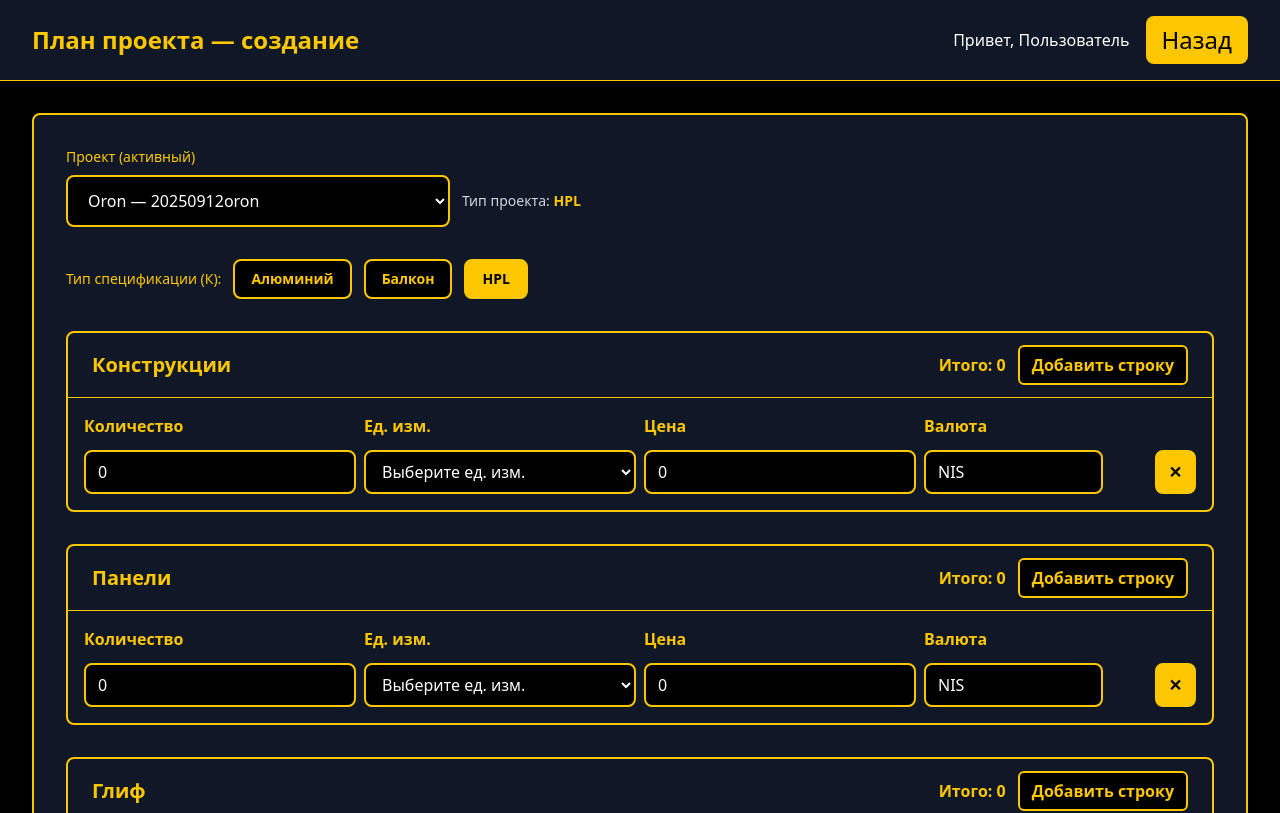
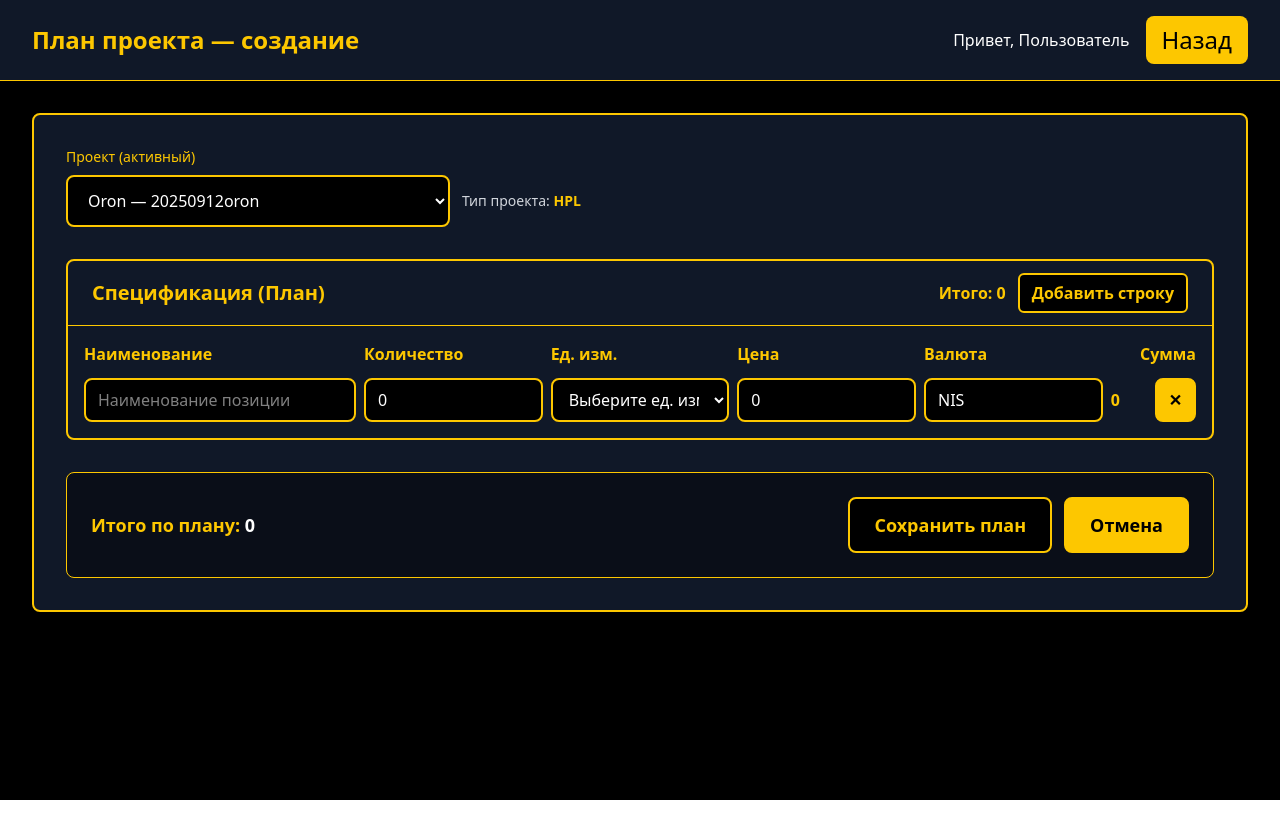
Before and after one commit to AlexGebrah/kablanut, a React (Vite) app: page /dashboard/project/plan in a window 1280 px wide. Shown: the top 813 px of the page. Built offline with nearby package versions, Linux system fonts and the light colour scheme.

Commit message:
without projectKind type

```diff
--- a/src/components/dashboards/project/ProjectFactCreate.tsx
+++ b/src/components/dashboards/project/ProjectFactCreate.tsx
@@ -3,7 +3,7 @@ import { useNavigate } from 'react-router-dom'
 import { useSelector } from 'react-redux'
 import type { RootState } from '../../../redux/types.ts'
 import type { ProjectKind, ProjectType, SpecificationFor } from '../../typesComponents/ProjectType'
-import type { SpecificationItem } from '../../typesComponents/SpecificationItemType.ts'
+import type { SpecificationItem } from '../../typesComponents/SpecificationType.ts'
 import {
     PROJECT_KIND_ALUMINIUM,
     PROJECT_KIND_BALCON,
--- a/src/components/dashboards/project/ProjectPlanCreate.tsx
+++ b/src/components/dashboards/project/ProjectPlanCreate.tsx
@@ -2,64 +2,33 @@ import { useMemo, useState } from 'react'
 import { useNavigate } from 'react-router-dom'
 import { useSelector } from 'react-redux'
 import type { RootState } from '../../../redux/types.ts'
-import type { ProjectKind, ProjectType, SpecificationFor } from '../../typesComponents/ProjectType'
-import type { SpecificationItem } from '../../typesComponents/SpecificationItemType.ts'
-import {
-    PROJECT_KIND_ALUMINIUM,
-    PROJECT_KIND_BALCON,
-    PROJECT_KIND_HPL,
-} from '../../../constants/TypeConstants.ts'
+import type { ProjectType } from '../../typesComponents/ProjectType'
+import type { SpecificationItem } from '../../typesComponents/SpecificationType'
 
+// Локальный тип строки спецификации с наименованием
+type SpecRow = SpecificationItem
 
-type SpecPlanFor<K extends ProjectKind> = SpecificationFor<K>
-
-const newItem = (): SpecificationItem => ({
+const newRow = (): SpecRow => ({
+    name: '',
     quantity: 0,
     unit: '',
     price: 0,
     currency: 'NIS',
 })
 
-function createEmptyPlan<K extends ProjectKind>(kind: K): SpecPlanFor<K> {
-    if (kind === PROJECT_KIND_HPL) {
-        return {
-            structures: [newItem()],
-            panels: [newItem()],
-            glif: [newItem()],
-        } as SpecPlanFor<K>
-    }
-    if (kind === PROJECT_KIND_ALUMINIUM) {
-        return {
-            panels: [newItem()],
-            glif: [newItem()],
-        } as SpecPlanFor<K>
-    }
-
-    return {
-        pillars: [newItem()],
-        aluminium: [newItem()],
-        ushka: [newItem()],
-        glass: [newItem()],
-    } as SpecPlanFor<K>
-}
-
 export const ProjectPlanCreate = () => {
     const navigate = useNavigate()
     const { user } = useSelector((state: RootState) => state.auth)
 
-    // Список активных проектов пользователя (эмуляция, замените на реальные данные/Redux)
-    //TODO загрузка активных проектов с сервера
-    const activeProjects = useMemo<ProjectType<ProjectKind>[]>(() => {
-        return [
-            {
+    // В демо — список активных проектов (можете заменить на реальные данные)
+    const activeProjects = useMemo<ProjectType[]>(() => {
+        const base: Omit<ProjectType, 'specificationPlan' | 'specificationFact'> = {
             id: '20250912oron',
             projectName: 'Oron',
-                projectKind: PROJECT_KIND_HPL,
+            projectKind: "HPL",
             projectDateStart: '2025-08-12',
             projectDateFinish: '2026-02-21',
-                specificationPlan: createEmptyPlan(PROJECT_KIND_HPL),
-                specificationFact: createEmptyPlan(PROJECT_KIND_HPL),
-                projectAddress: { city: 'Bat Yam', street: 'Balfur', house: "33", zip: "123456", room: "12" },
+            projectAddress: { city: 'Bat Yam', street: 'Balfur', house: '33', zip: '123456', room: '12' },
             projectStatus: 'active',
             customer: 'Rav Barieh',
             manufacturer: 'Alucal',
@@ -67,158 +36,86 @@ export const ProjectPlanCreate = () => {
             designer: 'MTM',
             executor: ['Oleg'],
             admin: 'Michael',
-            } as ProjectType<typeof PROJECT_KIND_HPL>,
+        }
+        return [
             {
+                ...base,
+                specificationPlan: [],
+                specificationFact: [],
+            },
+            {
+                ...base,
                 id: '20251001alpha',
                 projectName: 'Alpha',
-                projectKind: PROJECT_KIND_ALUMINIUM,
-                projectDateStart: '2025-10-01',
-                projectDateFinish: '2026-05-01',
-                specificationPlan: createEmptyPlan(PROJECT_KIND_ALUMINIUM),
-                specificationFact: createEmptyPlan(PROJECT_KIND_ALUMINIUM),
-                projectAddress: { city: 'Tel-Aviv', street: 'Herzl', house: "10", zip: "123123", room: "1" },
-                projectStatus: 'active',
-                customer: 'ACME',
-                manufacturer: 'MetalWorks',
-                kablan: ['Cohen'],
-                designer: 'DesignCo',
-                executor: ['Anna'],
-                admin: 'Michael',
-            } as ProjectType<typeof PROJECT_KIND_ALUMINIUM>,
+                projectKind: "ALUMINIUM",
+                specificationPlan: [],
+                specificationFact: [],
+            },
             {
+                ...base,
                 id: '20251120balc',
                 projectName: 'SeaView',
-                projectKind: PROJECT_KIND_BALCON,
-                projectDateStart: '2025-11-20',
-                projectDateFinish: '2026-07-15',
-                specificationPlan: createEmptyPlan(PROJECT_KIND_BALCON),
-                specificationFact: createEmptyPlan(PROJECT_KIND_BALCON),
-                projectAddress: { city: 'Haifa', street: 'Dizingoff', house: "7", zip: "111111", room: "3" },
-                projectStatus: 'active',
-                customer: 'Sea Corp',
-                manufacturer: 'GlassTech',
-                kablan: ['Levi'],
-                designer: 'SkyLine',
-                executor: ['Oleg', 'Anna'],
-                admin: 'Michael',
-            } as ProjectType<typeof PROJECT_KIND_BALCON>,
+                projectKind: "BALCON",
+                specificationPlan: [],
+                specificationFact: [],
+            },
         ].filter(p => p.projectStatus === 'active')
     }, [])
 
-    // Выбор проекта и типа (К)
+    // Текущее выбранное состояние
     const [selectedProjectId, setSelectedProjectId] = useState<string>(activeProjects[0]?.id ?? '')
     const selectedProject = useMemo(
         () => activeProjects.find(p => p.id === selectedProjectId),
         [activeProjects, selectedProjectId]
     )
-    const [kind, setKind] = useState<ProjectKind>(selectedProject?.projectKind ?? PROJECT_KIND_HPL)
-    const [plan, setPlan] = useState<SpecPlanFor<ProjectKind>>(() => createEmptyPlan(kind))
 
-    // При смене проекта — обновляем тип и очищаем план под него
+    // Редактируем ПЛАН как простой список позиций с наименованием
+    const [planRows, setPlanRows] = useState<SpecRow[]>([newRow()])
+
     const handleProjectChange = (projectId: string) => {
         setSelectedProjectId(projectId)
-        const proj = activeProjects.find(p => p.id === projectId)
-        const nextKind: ProjectKind = proj?.projectKind ?? PROJECT_KIND_HPL
-        setKind(nextKind)
-        setPlan(createEmptyPlan(nextKind))
+        // По требованию — не подгружаем автоматически, начинаем с пустого плана
+        setPlanRows([newRow()])
     }
 
-    // При смене типа — чистим план
-    const handleKindChange = (nextKind: ProjectKind) => {
-        setKind(nextKind)
-        setPlan(createEmptyPlan(nextKind))
+    const addRow = () => setPlanRows(prev => [...prev, newRow()])
+
+    const removeRow = (idx: number) => {
+        setPlanRows(prev => prev.filter((_, i) => i !== idx))
     }
 
-    // Работа со строками в секциях
-    const addRow = (section: string) => {
-        setPlan(prev => {
-            const next: any = { ...(prev as any) }
-            const arr = (next[section] as SpecificationItem[]) ?? []
-            next[section] = [...arr, newItem()]
-            return next
+    const updateRow = <K extends keyof SpecRow>(idx: number, key: K, value: SpecRow[K]) => {
+        setPlanRows(prev => {
+            const copy = prev.slice()
+            copy[idx] = { ...copy[idx], [key]: value }
+            return copy
         })
     }
 
-    const removeRow = (section: string, idx: number) => {
-        setPlan(prev => {
-            const next: any = { ...(prev as any) }
-            const arr = (next[section] as SpecificationItem[]) ?? []
-            next[section] = arr.filter((_, i) => i !== idx)
-            return next
-        })
-    }
+    const UNIT_OPTIONS = useMemo(() => ['шт', 'm²', 'пм'], [])
 
-    const updateRow = (
-        section: string,
-        idx: number,
-        key: keyof SpecificationItem,
-        value: string
-    ) => {
-        setPlan(prev => {
-            const next: any = { ...(prev as any) }
-            const arr = (next[section] as SpecificationItem[]) ?? []
-            const parsedVal =
-                key === 'quantity' || key === 'price' ? Number(value) || 0 : value
-            const row = { ...arr[idx], [key]: parsedVal }
-            const copy = arr.slice()
-            copy[idx] = row
-            next[section] = copy
-            return next
-        })
-    }
+    const rowTotal = (row: SpecRow) => Number(row.quantity) * Number(row.price)
+    const grandTotal = useMemo(
+        () => planRows.reduce((s, r) => s + rowTotal(r), 0),
+        [planRows]
+    )
 
     const handleSavePlan = () => {
+        // Приводим к типу ProjectType: наименование вводится, но не хранится в SpecificationItem
+        const specificationPlan: SpecificationItem[] = planRows.map(({ ...rest }) => rest)
         const payload = {
             projectId: selectedProjectId,
             projectName: selectedProject?.projectName,
-            projectKind: kind,
-            specificationPlan: plan,
+            projectKind: selectedProject?.projectKind,
+            specificationPlan,
         }
+        // TODO: сохранить в Redux/сервер
         // eslint-disable-next-line no-console
-        //TODO сохранение плана в Redux или на сервер
         console.log('ProjectPlanCreate — сохранение плана:', payload)
         navigate('/dashboard/project')
     }
 
     const headerTitle = 'План проекта — создание'
-
-    // Секции для рендера по типу проекта
-    const sections = useMemo(() => {
-        if (kind === PROJECT_KIND_HPL) {
-            return [
-                { key: 'structures', label: 'Конструкции' },
-                { key: 'panels', label: 'Панели' },
-                { key: 'glif', label: 'Глиф' },
-            ] as const
-        }
-        if (kind === PROJECT_KIND_ALUMINIUM) {
-            return [
-                { key: 'panels', label: 'Панели' },
-                { key: 'glif', label: 'Глиф' },
-            ] as const
-        }
-        return [
-            { key: 'pillars', label: 'Столбы' },
-            { key: 'aluminium', label: 'Алюминий' },
-            { key: 'ushka', label: 'Ушки' },
-            { key: 'glass', label: 'Стекло' },
-        ] as const
-    }, [kind])
-
-    // Справочник единиц измерения для выбора
-    const UNIT_OPTIONS = useMemo(
-        () => ['шт', 'm²', 'пм'],
-        []
-    )
-
-
-    // Итог по секции и общий итог (как в стиле ProjectPlanFact)
-    const sectionTotal = (items?: SpecificationItem[]) =>
-        (items ?? []).reduce((s, it) => s + (Number(it.quantity) * Number(it.price)), 0)
-    const grandTotal = useMemo(() => {
-        const p: any = plan
-        return sections.reduce((sum, s) => sum + sectionTotal(p[s.key] as SpecificationItem[]), 0)
-    }, [plan, sections])
 
     return (
         <div className="min-h-screen w-full bg-black text-white">
@@ -265,45 +162,17 @@ export const ProjectPlanCreate = () => {
                             </div>
                         </section>
 
-                        {/* Кнопки выбора К */}
-                        <section className="flex flex-wrap gap-3">
-                            <span className="text-sm font-medium text-yellow-400 self-center">Тип спецификации (К):</span>
-                            {[PROJECT_KIND_ALUMINIUM, PROJECT_KIND_BALCON, PROJECT_KIND_HPL].map(k => {
-                                const active = k === kind
-                                return (
-                                    <button
-                                        key={k}
-                                        type="button"
-                                        onClick={() => handleKindChange(k)}
-                                        className={
-                                            'px-4 py-2 rounded-lg border-2 text-sm font-semibold transition-colors ' +
-                                            (active
-                                                ? 'border-yellow-400 bg-yellow-400 text-black'
-                                                : 'border-yellow-400 text-yellow-400 bg-black hover:bg-yellow-400 hover:text-black')
-                                        }
-                                        aria-pressed={active}
-                                    >
-                                        {k}
-                                    </button>
-                                )
-                            })}
-                        </section>
-
-                        {/* Редактор specificationPlan в стиле ProjectPlanFact */}
-                        <section className="flex flex-col gap-8">
-                            {sections.map(sec => {
-                                // Избегаем any: типизируем plan как словарь секций
-                                const items = (plan as Record<string, SpecificationItem[]>)[sec.key] ?? []
-                                const subtotal = sectionTotal(items)
-                                return (
-                                    <div key={sec.key} className="border-2 border-yellow-400 rounded-lg overflow-hidden">
+                        {/* Редактор плана: плоский список позиций с наименованием */}
+                        <section className="border-2 border-yellow-400 rounded-lg overflow-hidden">
                             <header className="px-4 sm:px-6 py-3 border-b border-yellow-400 flex items-center justify-between">
-                                            <h3 className="text-lg sm:text-xl font-bold text-yellow-400">{sec.label}</h3>
+                                <h3 className="text-lg sm:text-xl font-bold text-yellow-400">Спецификация (План)</h3>
                                 <div className="flex items-center gap-3">
-                                                <span className="text-yellow-400 font-semibold">Итого: {subtotal.toLocaleString()}</span>
+                                    <span className="text-yellow-400 font-semibold">
+                                        Итого: {grandTotal.toLocaleString()}
+                                    </span>
                                     <button
                                         type="button"
-                                                    onClick={() => addRow(sec.key)}
+                                        onClick={addRow}
                                         className="px-3 py-1.5 rounded-md border-2 border-yellow-400 text-yellow-400 bg-black font-semibold hover:bg-yellow-400 hover:text-black transition-colors"
                                     >
                                         Добавить строку
@@ -313,32 +182,40 @@ export const ProjectPlanCreate = () => {
 
                             <div className="p-3 sm:p-4 flex flex-col gap-3">
                                 <div className="grid grid-cols-12 gap-2 text-yellow-400 font-semibold">
-                                                <div className="col-span-3">Количество</div>
-                                                <div className="col-span-3">Ед. изм.</div>
-                                                <div className="col-span-3">Цена</div>
+                                    <div className="col-span-3">Наименование</div>
+                                    <div className="col-span-2">Количество</div>
+                                    <div className="col-span-2">Ед. изм.</div>
+                                    <div className="col-span-2">Цена</div>
                                     <div className="col-span-2">Валюта</div>
-                                                <div className="col-span-1" />
+                                    <div className="col-span-1 text-right">Сумма</div>
                                 </div>
 
-                                            {(!items || items.length === 0) && (
+                                {planRows.length === 0 && (
                                     <div className="text-gray-400">Нет строк. Добавьте первую.</div>
                                 )}
 
-                                            {items?.map((row, idx) => (
+                                {planRows.map((row, idx) => (
                                     <div key={idx} className="grid grid-cols-12 gap-2 items-center">
+                                        <input
+                                            type="text"
+                                            value={row.name}
+                                            onChange={(e) => updateRow(idx, 'name', e.target.value)}
+                                            className="col-span-3 bg-black text-white border-2 border-yellow-400 rounded-lg px-3 py-2 focus:outline-none focus:ring-2 focus:ring-yellow-400"
+                                            placeholder="Наименование позиции"
+                                        />
                                         <input
                                             type="text"
                                             inputMode="numeric"
                                             pattern="[0-9]*"
                                             value={row.quantity}
-                                                        onChange={(e) => updateRow(sec.key, idx, 'quantity', e.target.value)}
-                                                        className="col-span-3 bg-black text-white border-2 border-yellow-400 rounded-lg px-3 py-2 focus:outline-none focus:ring-2 focus:ring-yellow-400"
+                                            onChange={(e) => updateRow(idx, 'quantity', Number(e.target.value) || 0)}
+                                            className="col-span-2 bg-black text-white border-2 border-yellow-400 rounded-lg px-3 py-2 focus:outline-none focus:ring-2 focus:ring-yellow-400"
                                             placeholder="0"
                                         />
                                         <select
                                             value={row.unit}
-                                                        onChange={(e) => updateRow(sec.key, idx, 'unit', e.target.value)}
-                                                        className="col-span-3 bg-black text-white border-2 border-yellow-400 rounded-lg px-3 py-2 focus:outline-none focus:ring-2 focus:ring-yellow-400"
+                                            onChange={(e) => updateRow(idx, 'unit', e.target.value)}
+                                            className="col-span-2 bg-black text-white border-2 border-yellow-400 rounded-lg px-3 py-2 focus:outline-none focus:ring-2 focus:ring-yellow-400"
                                             aria-label="Единица измерения"
                                         >
                                             <option value="" disabled>Выберите ед. изм.</option>
@@ -351,21 +228,24 @@ export const ProjectPlanCreate = () => {
                                             inputMode="numeric"
                                             pattern="[0-9]*"
                                             value={row.price}
-                                                        onChange={(e) => updateRow(sec.key, idx, 'price', e.target.value)}
-                                                        className="col-span-3 bg-black text-white border-2 border-yellow-400 rounded-lg px-3 py-2 focus:outline-none focus:ring-2 focus:ring-yellow-400"
+                                            onChange={(e) => updateRow(idx, 'price', Number(e.target.value) || 0)}
+                                            className="col-span-2 bg-black text-white border-2 border-yellow-400 rounded-lg px-3 py-2 focus:outline-none focus:ring-2 focus:ring-yellow-400"
                                             placeholder="0"
                                         />
                                         <input
                                             type="text"
                                             value={row.currency}
-                                                        onChange={(e) => updateRow(sec.key, idx, 'currency', e.target.value)}
+                                            onChange={(e) => updateRow(idx, 'currency', e.target.value)}
                                             className="col-span-2 bg-black text-white border-2 border-yellow-400 rounded-lg px-3 py-2 focus:outline-none focus:ring-2 focus:ring-yellow-400"
                                             placeholder="NIS"
                                         />
-                                                    <div className="col-span-1 flex items-center justify-end">
+                                        <div className="col-span-1 flex items-center justify-between gap-2">
+                                            <span className="text-yellow-400 font-semibold whitespace-nowrap">
+                                                {rowTotal(row).toLocaleString()}
+                                            </span>
                                             <button
                                                 type="button"
-                                                            onClick={() => removeRow(sec.key, idx)}
+                                                onClick={() => removeRow(idx)}
                                                 className="px-3 py-2 rounded-lg border-2 border-yellow-400 text-black bg-yellow-400 font-semibold hover:bg-yellow-300 transition-colors"
                                                 aria-label={`Удалить строку ${idx + 1}`}
                                                 title="Удалить"
@@ -376,14 +256,9 @@ export const ProjectPlanCreate = () => {
                                     </div>
                                 ))}
                             </div>
-                                    </div>
-                                )
-                            })}
                         </section>
 
-
-
-                        {/* Итого по плану + действия */}
+                        {/* Действия */}
                         <section className="bg-black/40 border border-yellow-400 rounded-lg p-4 sm:p-6 flex items-center justify-between">
                             <div className="text-lg font-semibold text-yellow-400">
                                 Итого по плану: <span className="text-white">{grandTotal.toLocaleString()}</span>
--- a/src/components/typesComponents/ProjectType.ts
+++ b/src/components/typesComponents/ProjectType.ts
@@ -1,5 +1,5 @@
 import type {AddressType} from "./AddressType.ts";
-import type { SpecificationItem } from "./SpecificationItemType.ts";
+import type { SpecificationItem } from "./SpecificationType.ts";
 import {
     PROJECT_KIND_HPL,
     PROJECT_KIND_ALUMINIUM,
--- a/src/components/typesComponents/SpecificationItemType.ts
+++ b/src/components/typesComponents/SpecificationType.ts
@@ -1,5 +1,6 @@
 
 export type SpecificationItem = {
+    name: string,
     quantity: number,
     unit: string
     price: number
```
Lines whose indentation alone changed are shown as unchanged.
